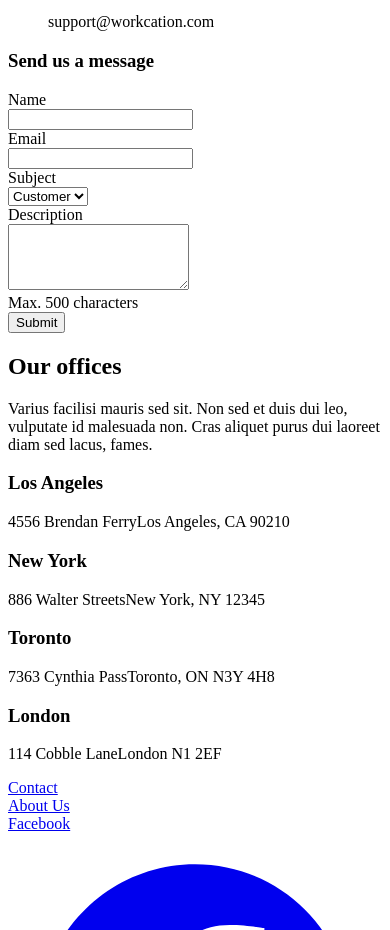
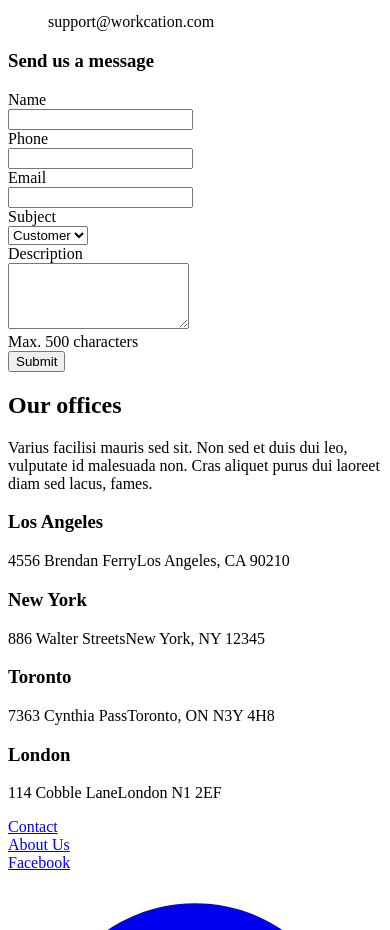
Before and after one commit to Chonwai/Casper_Super_Chain_Frontend, a Next.js app: page /contact/ContactView in a window 390 px wide. Shown: the part 3360-4290 px from the top of the page. Built offline with nearby package versions, Linux system fonts and the light colour scheme.

Commit message:
Add: Added the phone number input.

```diff
--- a/components/layouts/Footer.js
+++ b/components/layouts/Footer.js
@@ -46,7 +46,7 @@ const navigation = {
 
 export default function Footer() {
     return (
-        <footer className="bg-white">
+        <footer className="bg-gray-50">
             <div className="max-w-7xl mx-auto py-12 px-4 overflow-hidden sm:px-6 lg:px-8">
                 <nav className="-mx-5 -my-2 flex flex-wrap justify-center" aria-label="Footer">
                     {navigation.main.map((item) => (
--- a/pages/about/AboutView.js
+++ b/pages/about/AboutView.js
@@ -27,8 +27,8 @@ const supportLinks = [
 
 export default function AboutView() {
     return (
-        <div className="bg-white">
-            <div className="bg-white">
+        <div className="bg-gray-50">
+            <div className="bg-gray-50">
                 <div className="max-w-7xl mx-auto py-16 px-4 sm:py-24 sm:px-6 lg:px-8">
                     <div className="text-center">
                         <h2 className="text-base font-semibold text-indigo-600 tracking-wide uppercase">
--- a/pages/contact/ContactView.js
+++ b/pages/contact/ContactView.js
@@ -235,6 +235,22 @@ export default function ContactView() {
                                         </div>
                                         <div>
                                             <label
+                                                htmlFor="phone"
+                                                className="block text-sm font-medium text-warm-gray-900">
+                                                Phone
+                                                <div className="mt-1">
+                                                    <input
+                                                        type="text"
+                                                        name="phone"
+                                                        id="phone"
+                                                        autoComplete="phone"
+                                                        className="py-3 px-4 block w-full shadow-sm text-warm-gray-900 focus:ring-teal-500 focus:border-teal-500 border-warm-gray-300 rounded-md"
+                                                    />
+                                                </div>
+                                            </label>
+                                        </div>
+                                        <div className="sm:col-span-2">
+                                            <label
                                                 htmlFor="email"
                                                 className="block text-sm font-medium text-warm-gray-900">
                                                 Email
--- a/pages/index.js
+++ b/pages/index.js
@@ -11,9 +11,9 @@ export default function Home() {
                     <svg
                         className="absolute right-full transform translate-y-1/4 translate-x-1/4 lg:translate-x-1/2"
                         width={404}
-                        height={784}
+                        height={700}
                         fill="none"
-                        viewBox="0 0 404 784">
+                        viewBox="0 0 404 700">
                         <defs>
                             <pattern
                                 id="f210dbf6-a58d-4871-961e-36d5016a0f49"
```
